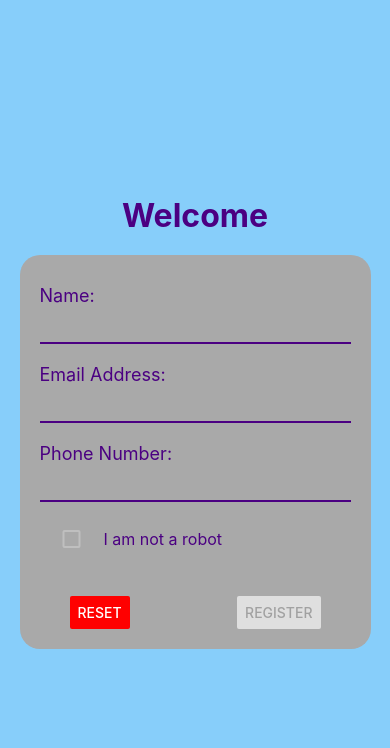
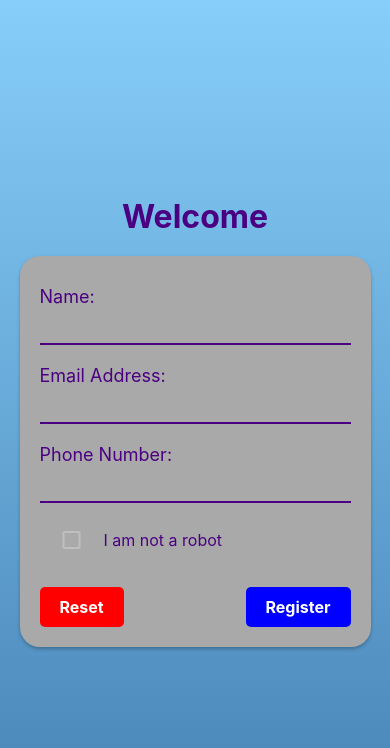
Before and after one commit to xyzesther/CS5520-assignment, a React Native app: screen / in a window 390 px wide. Shown: the top 748 px of the page. Built offline with nearby package versions, Linux system fonts and the light colour scheme.

Commit message:
Refactor components and screens to use reusable Card, Button and Input elements

```diff
--- /dev/null
+++ b/components/Button.js
@@ -0,0 +1,28 @@
+import React from 'react';
+import { TouchableOpacity, Text, StyleSheet } from 'react-native';
+import { colors } from '../colors';
+
+export const Button = ({ title, onPress, color = 'primary', disabled }) => (
+  <TouchableOpacity
+    style={[styles.button, { backgroundColor: colors.button[color] }]}
+    onPress={onPress}
+    disabled={disabled}
+  >
+    <Text style={styles.buttonText}>{title}</Text>
+  </TouchableOpacity>
+);
+
+const styles = StyleSheet.create({
+  button: {
+    paddingVertical: 10,
+    paddingHorizontal: 20,
+    borderRadius: 5,
+    alignItems: 'center',
+    justifyContent: 'center',
+  },
+  buttonText: {
+    color: 'white',
+    fontSize: 16,
+    fontWeight: 'bold',
+  },
+});
--- /dev/null
+++ b/components/Card.js
@@ -0,0 +1,23 @@
+import React from 'react';
+import { View, StyleSheet } from 'react-native';
+import { colors } from '../colors';
+
+export const Card = ({ children, style }) => (
+  <View style={[styles.card, style]}>
+    {children}
+  </View>
+);
+
+const styles = StyleSheet.create({
+  card: {
+    backgroundColor: colors.secondary,
+    borderRadius: 20,
+    padding: 20,
+    width: '90%',
+    shadowColor: '#000',
+    shadowOffset: { width: 0, height: 2 },
+    shadowOpacity: 0.25,
+    shadowRadius: 3.84,
+    elevation: 5,
+  },
+});
--- /dev/null
+++ b/components/Input.js
@@ -0,0 +1,25 @@
+import React from 'react';
+import { TextInput, StyleSheet } from 'react-native';
+import { colors } from '../colors';
+
+export const Input = ({ value, onChangeText, ...props }) => (
+  <TextInput
+    style={styles.input}
+    value={value}
+    onChangeText={onChangeText}
+    {...props}
+  />
+);
+
+const styles = StyleSheet.create({
+  input: {
+    borderBottomColor: colors.accent,
+    borderBottomWidth: 2,
+    marginBottom: 10,
+    fontSize: 18,
+    paddingVertical: 5,
+    textAlign: 'center',
+    color: colors.accent,
+    fontWeight: 'bold',
+  },
+});
--- a/screens/StartScreen.js
+++ b/screens/StartScreen.js
@@ -1,6 +1,10 @@
-import React, { useState } from 'react'
-import { View, StyleSheet, Text, TextInput, Alert, Button, SafeAreaView } from 'react-native'
-import { CheckBox } from 'react-native-elements'
+import React, { useState } from 'react';
+import { View, StyleSheet, Text, Alert } from 'react-native';
+import { CheckBox } from 'react-native-elements';
+import { Card } from '../components/Card';
+import { Button } from '../components/Button';
+import { Input } from '../components/Input';
+import { colors } from '../colors';
 
 export default function StartScreen({ onRegister, initialName, initialEmail, initialPhoneNumber }) {
   const [name, setName] = useState(initialName || '');
@@ -74,10 +78,9 @@ export default function StartScreen({ onRegister, initialName, initialEmail, ini
   return (
     <View style={styles.container}>
       <Text style={styles.welcome}>Welcome</Text>
-      <View style={styles.form}>
+      <Card>
         <Text style={styles.label}>Name: </Text>
-        <TextInput
-          style={styles.input}
+        <Input
           value={name}
           onChangeText={handleNameChange}
           autoCapitalize="none"
@@ -85,8 +88,7 @@ export default function StartScreen({ onRegister, initialName, initialEmail, ini
         {errorMsg.name ? <Text style={styles.errorMsg}>{errorMsg.name}</Text> : null}
 
         <Text style={styles.label}>Email Address: </Text>
-        <TextInput
-          style={styles.input}
+        <Input
           value={email}
           onChangeText={handleEmailChange}
           keyboardType="email-address"
@@ -95,8 +97,7 @@ export default function StartScreen({ onRegister, initialName, initialEmail, ini
         {errorMsg.email ? <Text style={styles.errorMsg}>{errorMsg.email}</Text> : null}
 
         <Text style={styles.label}>Phone Number: </Text>
-        <TextInput
-          style={styles.input}
+        <Input
           value={phoneNumber}
           onChangeText={handlePhoneNumberChange}
           keyboardType="numeric"
@@ -115,69 +116,47 @@ export default function StartScreen({ onRegister, initialName, initialEmail, ini
         </View>
 
         <View style={styles.buttonContainer}>
-          <View style={styles.button}>
           <Button
             title="Reset"
             onPress={handleReset}
-              color="red"/>
-          </View>
-          <View style={styles.button}>
+            color="secondary"
+          />
           <Button
             title="Register"
             onPress={handleRegister}
             disabled={!isCheckBoxChecked}
-              color="blue"
+            color="primary"
           />
         </View>
+      </Card>
     </View>
-      </View>
-    </View>
-  )
-};
+  );
+}
 
 const styles = StyleSheet.create({
   container: {
     flex: 1,
-    backgroundColor: '#87CEFA',
     alignItems: 'center',
     justifyContent: 'center',
-  },
-
-  form: {
-    backgroundColor: '#A9A9A9',
-    borderRadius: 20,
-    padding: 20,
-    width: '90%',
   },
 
   welcome: {
     fontSize: 32,
     fontWeight: 'bold',
-    color: 'indigo',
+    color: colors.accent,
     marginBottom: 20,
     textAlign: 'center',
   },
 
   label: {
-    color: 'indigo',
+    color: colors.text.primary,
     fontSize: 18,
     marginBottom: 5,
     marginTop: 10,
   },
 
-  input: {
-    borderBottomColor: 'indigo',
-    borderBottomWidth: 2,
-    marginBottom: 10,
-    fontSize: 18,
-    paddingVertical: 5,
-    textAlign: 'center',
-    color: 'indigo',
-    fontWeight: 'bold',
-  },
-
   errorMsg: {
-    color: 'red',
+    color: colors.error,
     fontSize: 12,
     marginBottom: 5,
   },
@@ -190,7 +169,7 @@ const styles = StyleSheet.create({
   },
 
   checkboxText: {
-    color: 'indigo',
+    color: colors.text.primary,
     fontSize: 16,
     paddingLeft: 0,
   },
@@ -198,11 +177,7 @@ const styles = StyleSheet.create({
   buttonContainer: {
     flexDirection: 'row',
     justifyContent: 'space-between',
-    marginTop: 10,
+    marginButton: 20,
   },
 
-  button: {
-    marginHorizontal: 30,
-    borderColor: 'blue',
-  },
 });
```
Lines whose indentation alone changed are shown as unchanged.
